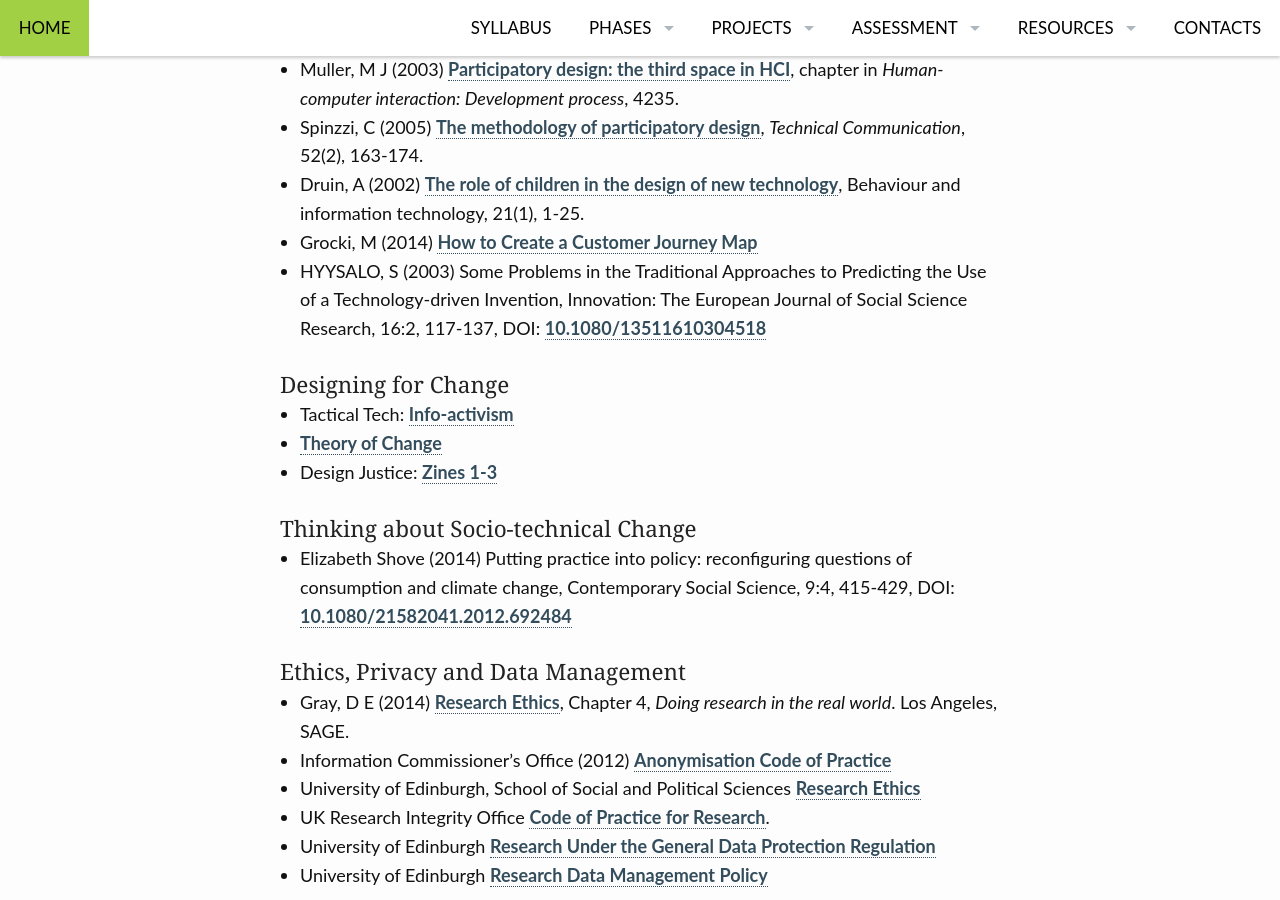
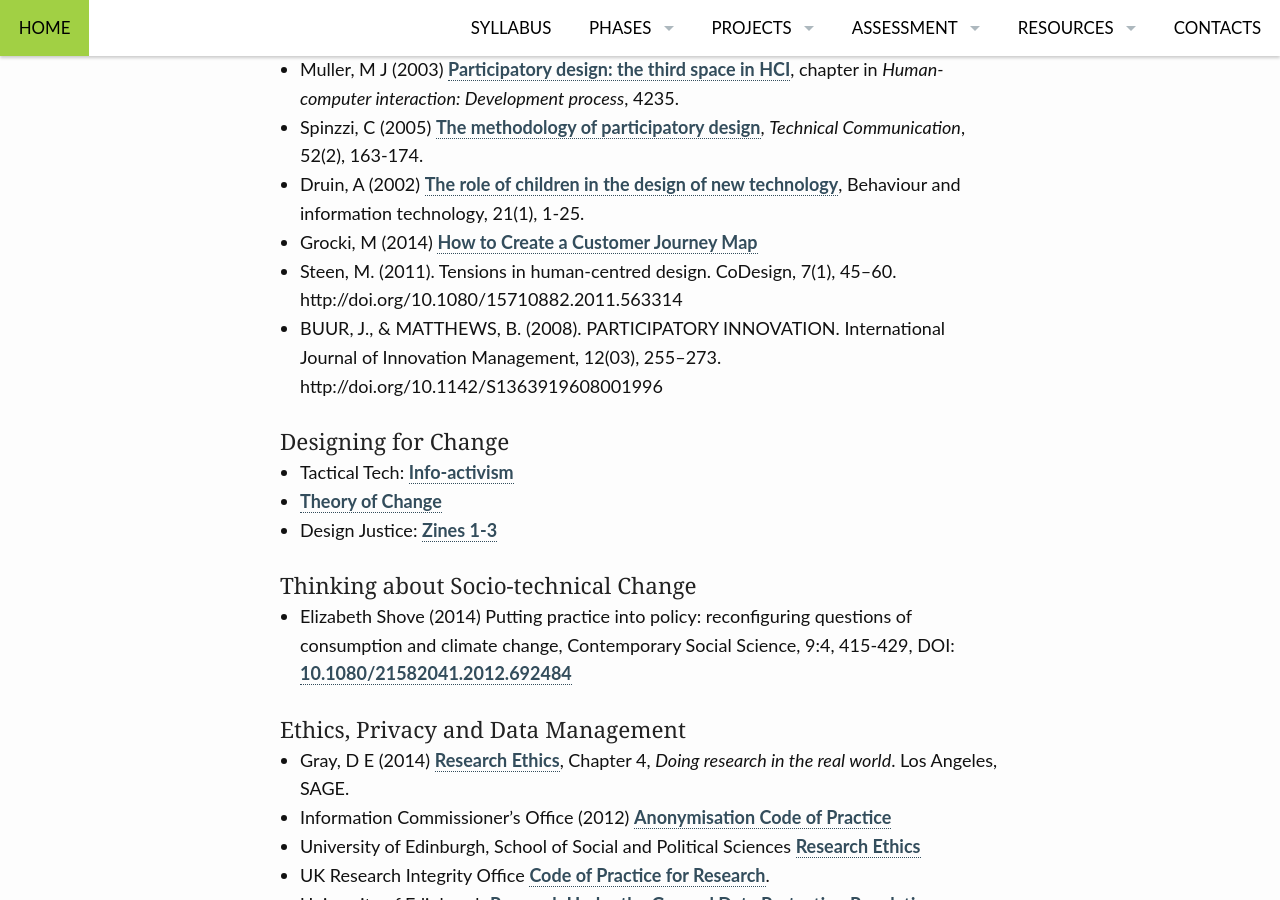
Before and after one commit to edinburghlivinglab/ddc, a Jekyll site: the page built from pages/reading_list.md, in a window 1280 px wide and 900 px high, scrolled down 976 px. Built offline with Jekyll 4.4.1, drawn with Linux system fonts in a browser that asks for light colours.

Commit message:
Update reading_list.md

```diff
--- a/pages/reading_list.md
+++ b/pages/reading_list.md
@@ -28,7 +28,9 @@ supermarkets’ plastic Habits](https://eia-international.org/wp-content/uploads
 * Spinzzi, C (2005) [The methodology of participatory design](https://repositories.lib.utexas.edu/bitstream/handle/2152/28277/SpinuzziTheMethodologyOfParticipatoryDesign.pdf), *Technical Communication*, 52(2), 163-174.
 * Druin, A (2002) [The role of children in the design of new technology](http://hcil2.cs.umd.edu/trs/99-23/99-23.pdf), Behaviour and information technology, 21(1), 1-25.
 * Grocki, M (2014) 	[How to Create a Customer Journey Map](http://uxmastery.com/how-to-create-a-customer-journey-map/)
-* HYYSALO, S (2003) Some Problems in the Traditional Approaches to Predicting the Use of a Technology-driven Invention, Innovation: The European Journal of Social Science Research, 16:2, 117-137, DOI: [10.1080/13511610304518](https://www.tandfonline.com/doi/abs/10.1080/13511610304518)
+* Steen, M. (2011). Tensions in human-centred design. CoDesign, 7(1), 45–60. http://doi.org/10.1080/15710882.2011.563314
+* BUUR, J., & MATTHEWS, B. (2008). PARTICIPATORY INNOVATION. International Journal of Innovation Management, 12(03), 255–273. http://doi.org/10.1142/S1363919608001996
+
 
 #### Designing for Change
 
```
